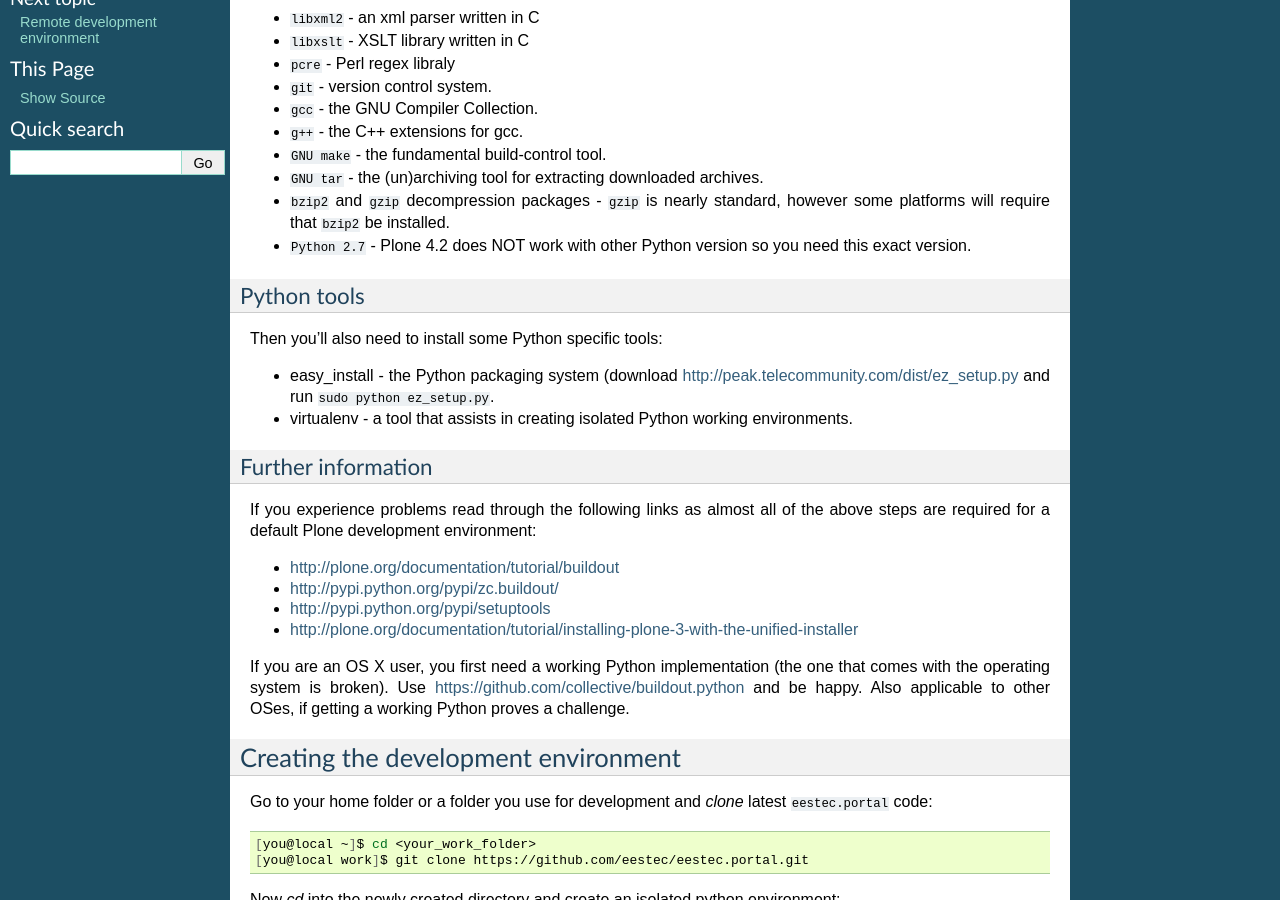
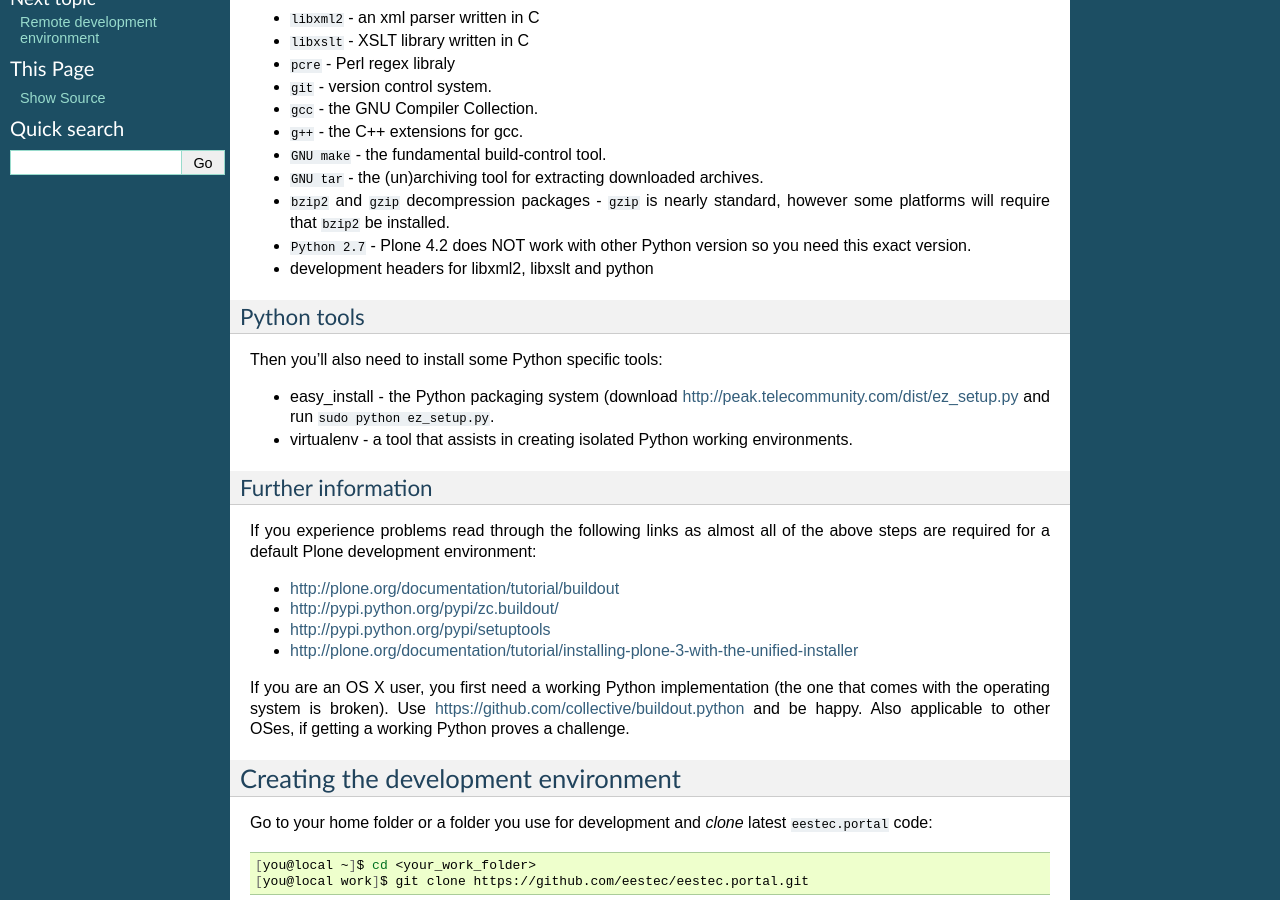
Before and after one commit to eestec/eestec.portal, a Sphinx documentation site: the page built from docs/dev/local.rst, in a window 1280 px wide and 900 px high, scrolled down 310 px. Built offline with Sphinx 7.4.7, drawn with Linux system fonts in a browser that asks for light colours; pages that are not in the unit, such as notebooks, are missing from menus.

Commit message:
mention development headers in readme

```diff
--- a/docs/dev/local.rst
+++ b/docs/dev/local.rst
@@ -34,7 +34,7 @@
   however some platforms will require that ``bzip2`` be installed.
 * ``Python 2.7`` - Plone 4.2 does NOT work with other Python version so you need
   this exact version.
-
+* development headers for libxml2, libxslt and python
 
 Python tools
 ------------
```
